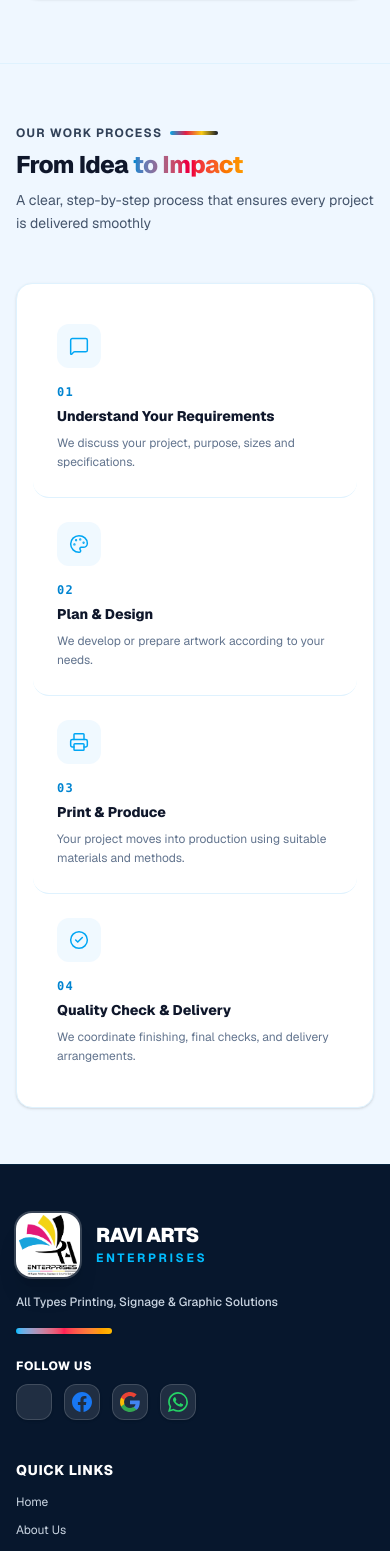
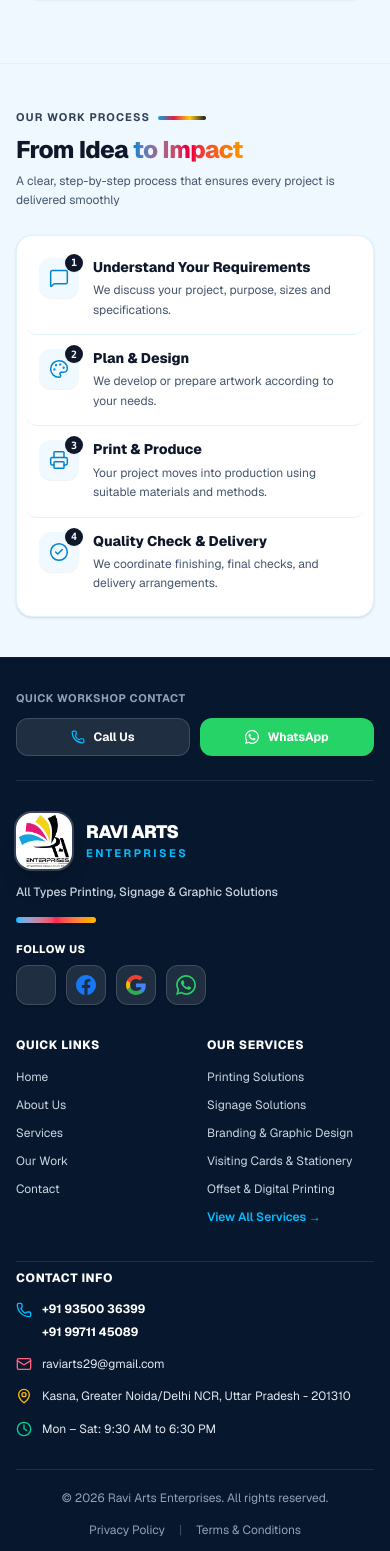
Before and after one commit to MohitManola/RAVI-ARTS, a Next.js app: page /services in a window 390 px wide. Shown: the part 8617-10168 px from the top of the page. Built offline with nearby package versions, Linux system fonts and the light colour scheme.

Commit message:
Optimize About Us, Work Process, and Footer for mobile responsiveness

```diff
--- a/src/components/Footer.tsx
+++ b/src/components/Footer.tsx
@@ -40,46 +40,72 @@ export default function Footer() {
   ];
 
   return (
-    <footer className="relative bg-[#07172d] text-slate-300 border-t border-sky-950/60">
+    <footer className="relative bg-[#07172d] text-slate-300 border-t border-sky-950/60 overflow-hidden">
       {/* Main Footer Content */}
-      <div className="mx-auto max-w-7xl px-4 py-12 sm:py-16 sm:px-6 lg:px-8">
-        <div className="grid grid-cols-1 sm:grid-cols-2 lg:grid-cols-12 gap-10 lg:gap-8 items-start">
+      <div className="mx-auto max-w-7xl px-4 py-8 sm:py-14 sm:px-6 lg:px-8">
 
-          {/* Column 1: Brand (Colorful Logo + Tagline + CMYK Bar + Follow Us directly underneath) */}
-          <div className="sm:col-span-2 lg:col-span-4 space-y-4">
-            <Link href="/" className="inline-flex items-center gap-4 group">
-              <div className="relative h-16 w-16 sm:h-20 sm:w-20 overflow-hidden rounded-2xl bg-white p-2 ring-2 ring-white/20 shrink-0 shadow-xl transition-transform duration-300 group-hover:scale-105">
+        {/* Mobile Quick Action Strip (Top of Footer for 1-tap phone and WhatsApp access) */}
+        <div className="block sm:hidden mb-8 pb-6 border-b border-white/10">
+          <p className="text-[11px] font-bold uppercase tracking-wider text-slate-400 mb-3">
+            Quick Workshop Contact
+          </p>
+          <div className="grid grid-cols-2 gap-2.5">
+            <a
+              href="tel:+919350036399"
+              className="inline-flex items-center justify-center gap-2 rounded-xl bg-white/10 hover:bg-white/20 border border-white/15 px-3 py-2.5 text-xs font-bold text-white shadow-xs active:scale-95 transition-all"
+            >
+              <Phone className="h-3.5 w-3.5 text-sky-400" />
+              <span>Call Us</span>
+            </a>
+            <a
+              href="https://wa.me/919350036399?text=Hello%20Ravi%20Arts%20Enterprises%2C%20I%20would%20like%20to%20get%20a%20quote%20for%20printing%20and%20signage."
+              target="_blank"
+              rel="noopener noreferrer"
+              className="inline-flex items-center justify-center gap-2 rounded-xl bg-[#25D366] hover:bg-[#20ba59] px-3 py-2.5 text-xs font-bold text-white shadow-xs active:scale-95 transition-all"
+            >
+              <WhatsAppIcon className="h-3.5 w-3.5 fill-white" />
+              <span>WhatsApp</span>
+            </a>
+          </div>
+        </div>
+
+        <div className="grid grid-cols-1 sm:grid-cols-2 lg:grid-cols-12 gap-8 lg:gap-8 items-start">
+
+          {/* Column 1: Brand (Colorful Logo + Tagline + CMYK Bar + Follow Us) */}
+          <div className="sm:col-span-2 lg:col-span-4 space-y-3.5 sm:space-y-4">
+            <Link href="/" className="inline-flex items-center gap-3.5 sm:gap-4 group">
+              <div className="relative h-14 w-14 sm:h-20 sm:w-20 overflow-hidden rounded-2xl bg-white p-2 ring-2 ring-white/20 shrink-0 shadow-xl transition-transform duration-300 group-hover:scale-105">
                 <Image
                   src="/images/logo_1.png"
                   alt="Ravi Arts Enterprises Logo"
                   fill
                   className="object-contain p-0.5"
-                  sizes="(max-width: 640px) 64px, 80px"
+                  sizes="(max-width: 640px) 56px, 80px"
                 />
               </div>
               <div className="flex flex-col">
-                <span className="font-black text-xl sm:text-2xl tracking-tight text-white group-hover:text-sky-400 transition-colors leading-tight">
+                <span className="font-black text-lg sm:text-2xl tracking-tight text-white group-hover:text-sky-400 transition-colors leading-tight">
                   RAVI ARTS
                 </span>
-                <span className="text-xs font-bold tracking-[0.22em] text-sky-400 uppercase mt-0.5">
+                <span className="text-[11px] sm:text-xs font-bold tracking-[0.22em] text-sky-400 uppercase mt-0.5">
                   ENTERPRISES
                 </span>
               </div>
             </Link>
 
-            <p className="text-xs sm:text-sm text-slate-300 font-medium leading-relaxed">
+            <p className="text-xs sm:text-sm text-slate-300 font-medium leading-relaxed max-w-sm">
               All Types Printing, Signage &amp; Graphic Solutions
             </p>
 
             {/* CMYK Brand Gradient Line like Home Page */}
-            <div className="h-1.5 w-24 rounded-full bg-gradient-to-r from-sky-400 via-rose-500 to-amber-400 shadow-sm" />
+            <div className="h-1.5 w-20 sm:w-24 rounded-full bg-gradient-to-r from-sky-400 via-rose-500 to-amber-400 shadow-sm" />
 
             {/* Follow Us Section right below logo and text */}
-            <div className="pt-2 space-y-2.5">
-              <span className="text-xs font-extrabold uppercase tracking-wider text-white block">
+            <div className="pt-1 sm:pt-2 space-y-2">
+              <span className="text-[11px] sm:text-xs font-extrabold uppercase tracking-wider text-white block">
                 Follow Us
               </span>
-              <div className="flex items-center gap-3">
+              <div className="flex items-center gap-2.5 sm:gap-3">
                 {/* Instagram */}
                 <a
                   href="https://www.instagram.com/"
@@ -87,7 +113,7 @@ export default function Footer() {
                   rel="noopener noreferrer"
                   aria-label="Instagram"
                   title="Follow Ravi Arts on Instagram"
-                  className="flex h-9 w-9 items-center justify-center rounded-xl bg-white/10 hover:bg-white/20 border border-white/15 shadow-sm hover:scale-110 active:scale-95 transition-all cursor-pointer"
+                  className="flex h-10 w-10 sm:h-9 sm:w-9 items-center justify-center rounded-xl bg-white/10 hover:bg-white/20 border border-white/15 shadow-sm hover:scale-110 active:scale-95 transition-all cursor-pointer"
                 >
                   <InstagramIcon className="h-5 w-5" />
                 </a>
@@ -99,7 +125,7 @@ export default function Footer() {
                   rel="noopener noreferrer"
                   aria-label="Facebook"
                   title="Follow Ravi Arts on Facebook"
-                  className="flex h-9 w-9 items-center justify-center rounded-xl bg-white/10 hover:bg-white/20 border border-white/15 shadow-sm hover:scale-110 active:scale-95 transition-all cursor-pointer"
+                  className="flex h-10 w-10 sm:h-9 sm:w-9 items-center justify-center rounded-xl bg-white/10 hover:bg-white/20 border border-white/15 shadow-sm hover:scale-110 active:scale-95 transition-all cursor-pointer"
                 >
                   <FacebookIcon className="h-5 w-5" />
                 </a>
@@ -111,7 +137,7 @@ export default function Footer() {
                   rel="noopener noreferrer"
                   aria-label="Google Business Profile & Location"
                   title="Google Business Profile & Reviews"
-                  className="flex h-9 w-9 items-center justify-center rounded-xl bg-white/10 hover:bg-white/20 border border-white/15 shadow-sm hover:scale-110 active:scale-95 transition-all cursor-pointer"
+                  className="flex h-10 w-10 sm:h-9 sm:w-9 items-center justify-center rounded-xl bg-white/10 hover:bg-white/20 border border-white/15 shadow-sm hover:scale-110 active:scale-95 transition-all cursor-pointer"
                 >
                   <GoogleIcon className="h-5 w-5" />
                 </a>
@@ -123,7 +149,7 @@ export default function Footer() {
                   rel="noopener noreferrer"
                   aria-label="Chat on WhatsApp"
                   title="Chat with Us on WhatsApp"
-                  className="flex h-9 w-9 items-center justify-center rounded-xl bg-white/10 hover:bg-white/20 border border-white/15 shadow-sm hover:scale-110 active:scale-95 transition-all cursor-pointer"
+                  className="flex h-10 w-10 sm:h-9 sm:w-9 items-center justify-center rounded-xl bg-white/10 hover:bg-white/20 border border-white/15 shadow-sm hover:scale-110 active:scale-95 transition-all cursor-pointer"
                 >
                   <WhatsAppIcon className="h-5 w-5 fill-[#25D366] text-[#25D366]" />
                 </a>
@@ -131,17 +157,19 @@ export default function Footer() {
             </div>
           </div>
 
-          {/* Column 2: Quick Links */}
+          {/* Column 2 & 3: Quick Links & Our Services in a 2-Column Mobile Grid for compactness */}
+          <div className="grid grid-cols-2 gap-6 sm:grid-cols-2 lg:contents sm:col-span-2 lg:col-span-5">
+            {/* Quick Links */}
             <div className="lg:col-span-2 space-y-3">
-            <h3 className="text-sm font-extrabold uppercase tracking-wider text-white">
+              <h3 className="text-xs sm:text-sm font-extrabold uppercase tracking-wider text-white">
                 Quick Links
               </h3>
-            <ul className="space-y-2 text-xs sm:text-sm">
+              <ul className="space-y-1 sm:space-y-2 text-xs sm:text-sm">
                 {quickLinks.map((link) => (
                   <li key={link.name}>
                     <Link
                       href={link.href}
-                    className="text-slate-300 hover:text-white transition-colors block py-0.5"
+                      className="text-slate-300 hover:text-white active:text-sky-400 transition-colors block py-1"
                     >
                       {link.name}
                     </Link>
@@ -150,17 +178,17 @@ export default function Footer() {
               </ul>
             </div>
 
-          {/* Column 3: Our Services */}
+            {/* Our Services */}
             <div className="lg:col-span-3 space-y-3">
-            <h3 className="text-sm font-extrabold uppercase tracking-wider text-white">
+              <h3 className="text-xs sm:text-sm font-extrabold uppercase tracking-wider text-white">
                 Our Services
               </h3>
-            <ul className="space-y-2 text-xs sm:text-sm">
+              <ul className="space-y-1 sm:space-y-2 text-xs sm:text-sm">
                 {services.slice(0, 5).map((item) => (
                   <li key={item.name}>
                     <Link
                       href={item.href}
-                    className="text-slate-300 hover:text-white transition-colors block py-0.5 truncate"
+                      className="text-slate-300 hover:text-white active:text-sky-400 transition-colors block py-1 truncate"
                     >
                       {item.name}
                     </Link>
@@ -169,32 +197,33 @@ export default function Footer() {
                 <li>
                   <Link
                     href="/services"
-                  className="text-sky-400 hover:underline font-semibold block py-0.5"
+                    className="text-sky-400 hover:underline font-semibold block py-1"
                   >
                     View All Services →
                   </Link>
                 </li>
               </ul>
             </div>
+          </div>
 
-          {/* Column 4: Contact Info & Script Art */}
-          <div className="lg:col-span-3 space-y-4">
-            <h3 className="text-sm font-extrabold uppercase tracking-wider text-white">
+          {/* Column 4: Contact Info */}
+          <div className="sm:col-span-2 lg:col-span-3 space-y-3.5 sm:space-y-4 pt-2 sm:pt-0 border-t border-white/10 sm:border-t-0">
+            <h3 className="text-xs sm:text-sm font-extrabold uppercase tracking-wider text-white">
               Contact Info
             </h3>
-            <div className="space-y-2.5 text-xs sm:text-sm">
+            <div className="space-y-3 text-xs sm:text-sm">
               <div className="flex items-start gap-2.5 text-slate-200">
                 <Phone className="h-4 w-4 shrink-0 text-sky-400 mt-0.5" />
                 <div className="flex flex-col gap-1">
                   <a
                     href="tel:+919350036399"
-                    className="font-bold text-white hover:text-sky-400 transition-colors block leading-tight"
+                    className="font-bold text-white hover:text-sky-400 active:text-sky-300 transition-colors block leading-tight py-0.5"
                   >
                     +91 93500 36399
                   </a>
                   <a
                     href="tel:+919971145089"
-                    className="font-bold text-white hover:text-sky-400 transition-colors block leading-tight"
+                    className="font-bold text-white hover:text-sky-400 active:text-sky-300 transition-colors block leading-tight py-0.5"
                   >
                     +91 99711 45089
                   </a>
@@ -205,7 +234,7 @@ export default function Footer() {
                 <Mail className="h-4 w-4 shrink-0 text-rose-400" />
                 <a
                   href="mailto:raviarts29@gmail.com"
-                  className="hover:text-rose-400 transition-colors"
+                  className="hover:text-rose-400 active:text-rose-300 transition-colors py-0.5"
                 >
                   raviarts29@gmail.com
                 </a>
@@ -217,25 +246,28 @@ export default function Footer() {
                   href="https://maps.app.goo.gl/8XEp1SBYLcZUSDV47?g_st=iw"
                   target="_blank"
                   rel="noopener noreferrer"
-                  className="hover:text-amber-300 transition-colors leading-snug"
+                  className="hover:text-amber-300 active:text-amber-200 transition-colors leading-snug py-0.5"
                 >
                   Kasna, Greater Noida/Delhi NCR, Uttar Pradesh - 201310
                 </a>
               </div>
+
+              <div className="flex items-center gap-2.5 text-slate-200 pt-0.5">
+                <Clock className="h-4 w-4 shrink-0 text-emerald-400" />
+                <span>Mon – Sat: 9:30 AM to 6:30 PM</span>
               </div>
-
-
+            </div>
           </div>
 
         </div>
 
-        {/* Bottom Legal Copyright Bar */}
-        <div className="mt-12 border-t border-slate-700/60 pt-6 flex flex-col sm:flex-row items-center justify-between gap-4 text-xs text-slate-400">
+        {/* Bottom Legal Copyright Bar (Thumb friendly on mobile) */}
+        <div className="mt-8 sm:mt-12 border-t border-slate-700/60 pt-5 sm:pt-6 flex flex-col sm:flex-row items-center justify-between gap-3 text-xs text-slate-400 text-center sm:text-left">
           <p>© {currentYear} Ravi Arts Enterprises. All rights reserved.</p>
-          <div className="flex items-center gap-3 sm:gap-4">
+          <div className="flex items-center justify-center gap-2 sm:gap-4 flex-wrap">
             <Link
               href="/privacy-policy"
-              className="hover:text-slate-200 transition-colors"
+              className="hover:text-slate-200 active:text-white transition-colors py-1 px-1.5"
             >
               Privacy Policy
             </Link>
@@ -244,7 +276,7 @@ export default function Footer() {
             </span>
             <Link
               href="/terms-and-conditions"
-              className="hover:text-slate-200 transition-colors"
+              className="hover:text-slate-200 active:text-white transition-colors py-1 px-1.5"
             >
               Terms &amp; Conditions
             </Link>
--- a/src/components/WorkProcessSection.tsx
+++ b/src/components/WorkProcessSection.tsx
@@ -32,13 +32,13 @@ const steps = [
 
 export default function WorkProcessSection() {
   return (
-    <section className="py-14 sm:py-20 bg-[#eff7ff] border-t border-sky-100">
+    <section className="py-10 sm:py-16 lg:py-20 bg-[#eff7ff] border-t border-sky-100 overflow-hidden">
       <div className="mx-auto max-w-7xl px-4 sm:px-6 lg:px-8">
 
         {/* Header */}
-        <div className="mb-12 max-w-2xl">
+        <div className="mb-6 sm:mb-12 max-w-2xl">
           <div className="inline-flex items-center gap-2 mb-2">
-            <span className="text-xs font-bold tracking-widest text-slate-700 uppercase">
+            <span className="text-[11px] sm:text-xs font-bold tracking-widest text-slate-700 uppercase">
               OUR WORK PROCESS
             </span>
             <span className="cmyk-gradient-bar" />
@@ -49,39 +49,47 @@ export default function WorkProcessSection() {
               to Impact
             </span>
           </h2>
-          <p className="mt-2 text-sm sm:text-base text-slate-600 leading-relaxed">
+          <p className="mt-1.5 sm:mt-2 text-xs sm:text-base text-slate-600 leading-relaxed">
             A clear, step-by-step process that ensures every project is delivered smoothly
           </p>
         </div>
 
-        {/* 4 Process Columns with Subtle Dividers in White Card */}
-        <div className="grid grid-cols-1 sm:grid-cols-2 lg:grid-cols-4 divide-y sm:divide-y-0 sm:divide-x divide-sky-100 rounded-2xl bg-white p-4 sm:p-6 shadow-sm border border-sky-100">
+        {/* 4 Process Columns: Responsive horizontal card flow on mobile, 4-col divider on desktop */}
+        <div className="grid grid-cols-1 sm:grid-cols-2 lg:grid-cols-4 divide-y sm:divide-y-0 sm:divide-x divide-sky-100 rounded-2xl bg-white p-2 sm:p-6 shadow-sm border border-sky-100">
           {steps.map((step, idx) => {
             const Icon = step.icon;
             return (
               <div
                 key={step.number}
-                className="p-6 flex flex-col justify-start group hover:bg-sky-50/50 rounded-2xl transition-all duration-300"
+                className="p-3.5 sm:p-6 flex flex-row sm:flex-col items-start gap-3.5 sm:gap-0 group hover:bg-sky-50/50 rounded-xl sm:rounded-2xl transition-all duration-300"
               >
-                {/* Icon in Light Blue Box */}
-                <div className="mb-4 flex h-11 w-11 items-center justify-center rounded-xl bg-sky-50 text-sky-500 group-hover:scale-110 group-hover:bg-sky-500 group-hover:text-white transition-all duration-300">
+                {/* Icon Container with Mobile Step Badge */}
+                <div className="relative shrink-0 sm:mb-4">
+                  <div className="flex h-10 w-10 sm:h-12 sm:w-12 items-center justify-center rounded-xl bg-sky-50 text-sky-600 group-hover:scale-105 group-hover:bg-sky-600 group-hover:text-white transition-all duration-300 shadow-2xs">
                     <Icon className="h-5 w-5 stroke-[1.8]" />
                   </div>
+                  {/* Step number badge pinned to icon on mobile */}
+                  <span className="sm:hidden absolute -top-1 -right-1 flex h-4.5 w-4.5 items-center justify-center rounded-full bg-slate-900 text-[10px] font-mono font-bold text-white shadow-xs">
+                    {idx + 1}
+                  </span>
+                </div>
 
-                {/* Step Number */}
-                <span className="text-xs font-mono font-bold text-sky-600 uppercase tracking-widest mb-1.5">
+                <div className="flex-1 min-w-0">
+                  {/* Step Number on Desktop */}
+                  <span className="hidden sm:inline-block text-xs font-mono font-bold text-sky-600 uppercase tracking-widest mb-1.5">
                     {step.number}
                   </span>
 
                   {/* Step Title */}
-                <h3 className="text-sm sm:text-base font-extrabold text-slate-900 group-hover:text-sky-600 transition-colors mb-2">
+                  <h3 className="text-sm sm:text-base font-extrabold text-slate-900 group-hover:text-sky-600 transition-colors mb-1 sm:mb-2 leading-snug">
                     {step.title}
                   </h3>
 
                   {/* Description */}
-                <p className="text-xs sm:text-[13px] text-slate-500 leading-relaxed">
+                  <p className="text-xs sm:text-[13px] text-slate-600 sm:text-slate-500 leading-relaxed">
                     {step.desc}
                   </p>
+                </div>
               </div>
             );
           })}
```
Also changed, not shown: src/app/page.tsx (+39 -39 lines). Lines whose indentation alone changed are shown as unchanged.
